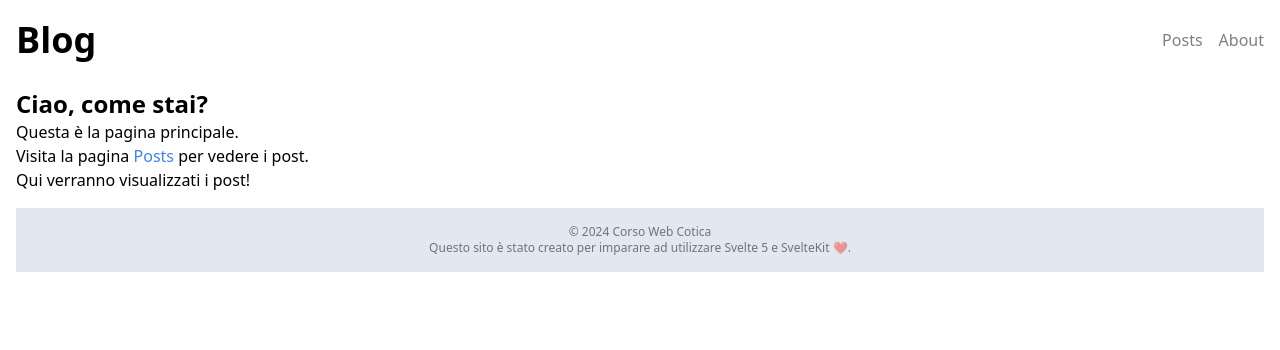
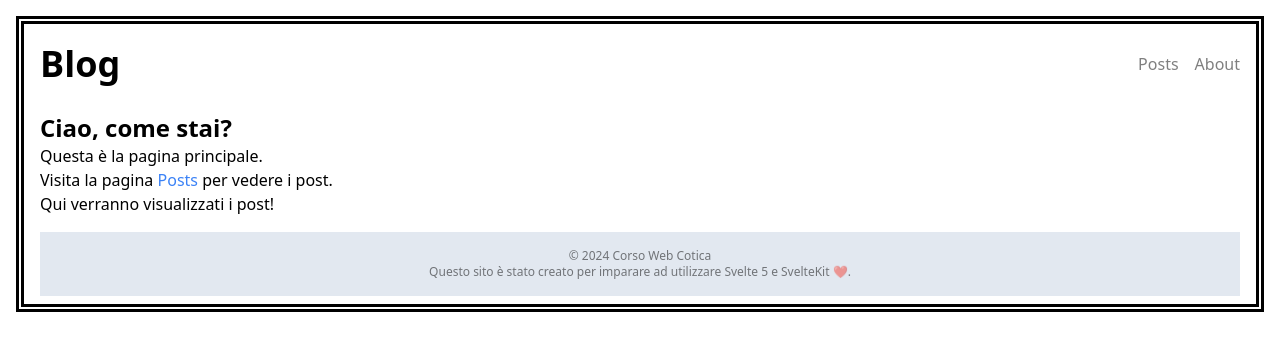
Before and after one commit to lascuolaopensource/blog-corso-web, a SvelteKit app: page / in a window 1280 px wide. Shown: the top 350 px of the page. Built offline with nearby package versions, Linux system fonts and the light colour scheme.

Commit message:
aggiunto il bordo doppio nel layout

```diff
--- a/src/routes/+layout.svelte
+++ b/src/routes/+layout.svelte
@@ -22,8 +22,7 @@
 </script>
 
 <!-- Container principale con padding -->
-<div class="px-4 py-2">
-
+<div class="m-4 border-8 border-double border-black px-4 py-2">
 	<Navbar />
 
 	<div class="py-4">
```
